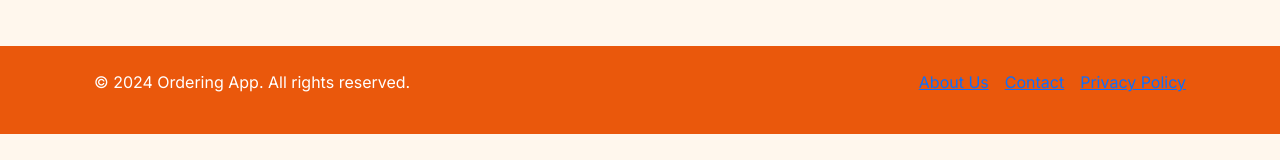
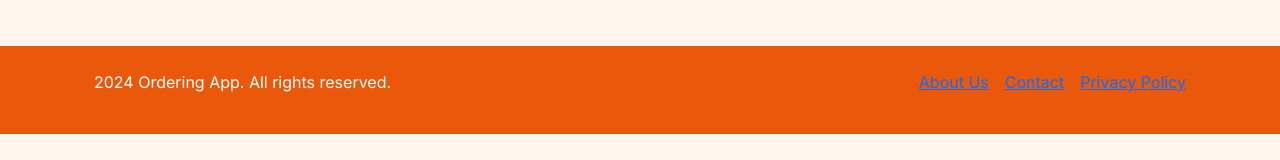
Before and after one commit to frontenddevtrainer/food-ordering-19-feb, a Next.js app: page / in a window 1280 px wide. Shown: the part 274-434 px from the top of the page. Built offline with nearby package versions, Linux system fonts and the light colour scheme.

Commit message:
Added addtional tests.

```diff
--- a/app/components/footer/footer.tsx
+++ b/app/components/footer/footer.tsx
@@ -1,8 +1,8 @@
-const Footer = () => {
+const Footer = ({ year = "2024" }: { year?: string }) => {
   return (
     <footer className="bg-orange-600 text-white mt-8">
       <div className="container mx-auto flex justify-between items-center p-4">
-        <p>&copy; 2024 Ordering App. All rights reserved.</p>
+        <p>{year} Ordering App. All rights reserved.</p>
         <nav>
           <ul className="flex space-x-4">
             <li>
@@ -27,4 +27,4 @@ const Footer = () => {
   );
 };
 
-export default Footer
+export default Footer;
--- a/package.json
+++ b/package.json
@@ -7,7 +7,7 @@
     "build": "next build",
     "start": "next start",
     "lint": "next lint",
-    "test": "jest"
+    "test": "jest --watch"
   },
   "dependencies": {
     "bcryptjs": "^2.4.3",
```
Also changed, not shown: 1 other file (tests, documents, lock files or other folders).
